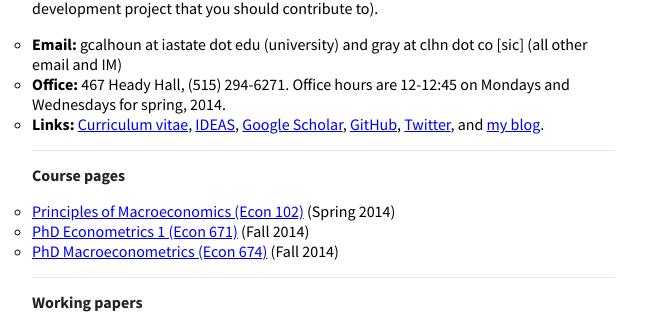
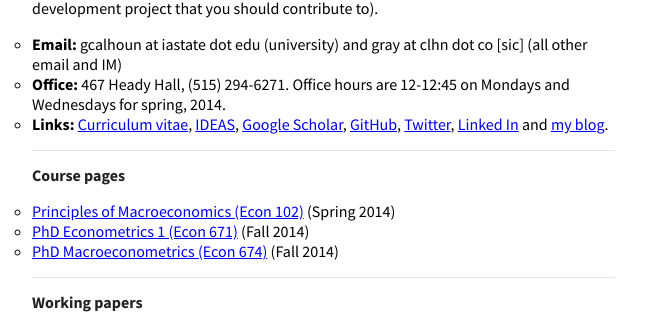
Before and after one commit to mmkuang/grayclhn.github.io, a Jekyll site: the page built from index.md, in a window 1280 px wide. Shown: the part 221-535 px from the top of the page, without its empty margins (0-664 px from the left). Built offline with Jekyll 4.4.1, drawn with Linux system fonts in a browser that asks for light colours; Markdown is read by kramdown in place of the engine named in the settings.

Commit message:
Add link to linkedin profile because why?

```diff
--- a/index.md
+++ b/index.md
@@ -23,6 +23,7 @@ contribute to).
   [Google Scholar](http://scholar.google.com/citations?hl=en&user=OS8d9ycAAAAJ),
   [GitHub](https://github.com/grayclhn),
   [Twitter](https://twitter.com/grayclhn),
+  [Linked In](https://linkedin.com/in/grayclhn)
   and [my blog](http://pseudotrue.com).
 
 [cv]: http://www.econ.iastate.edu/sites/default/files/profile/cv/calhoun-cv.pdf
```
